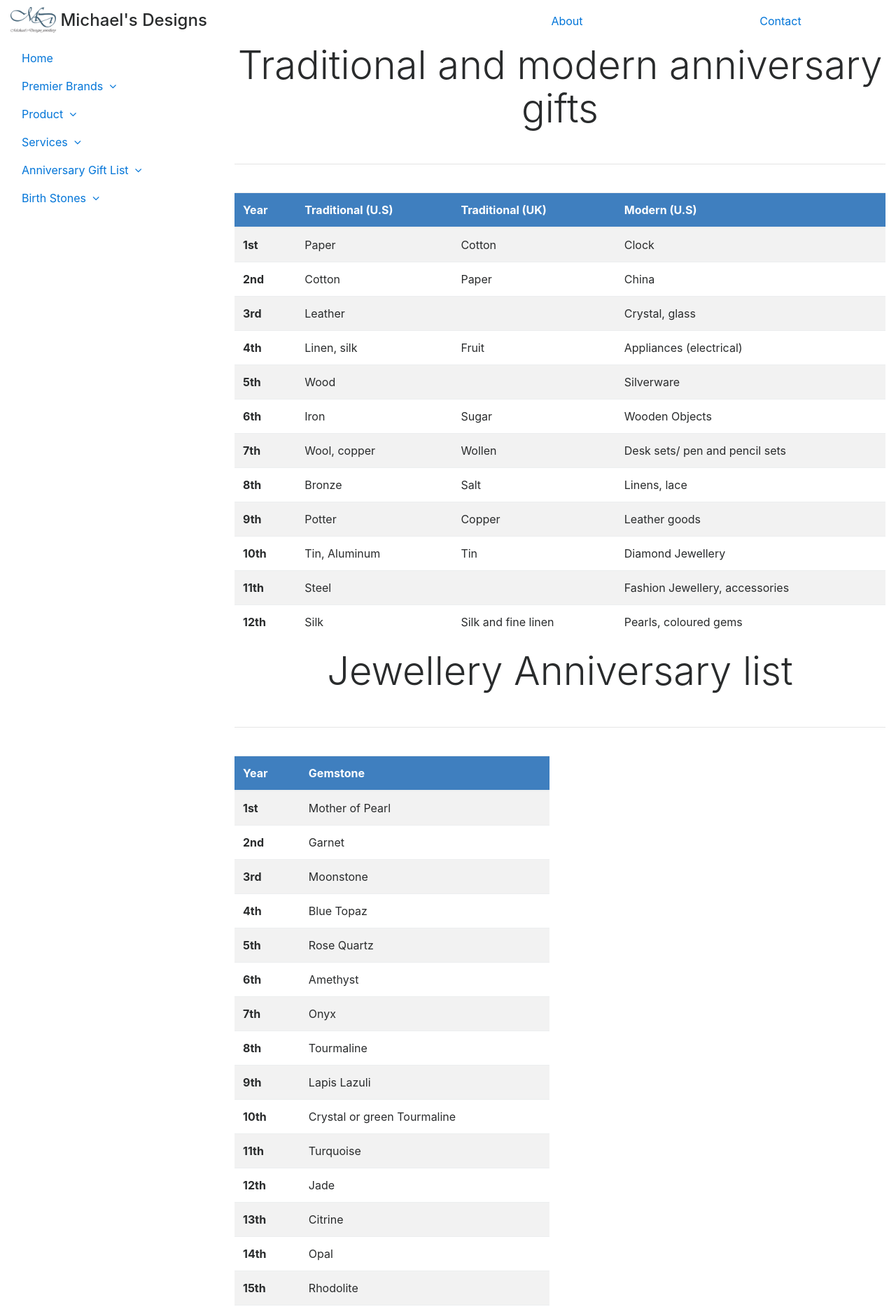
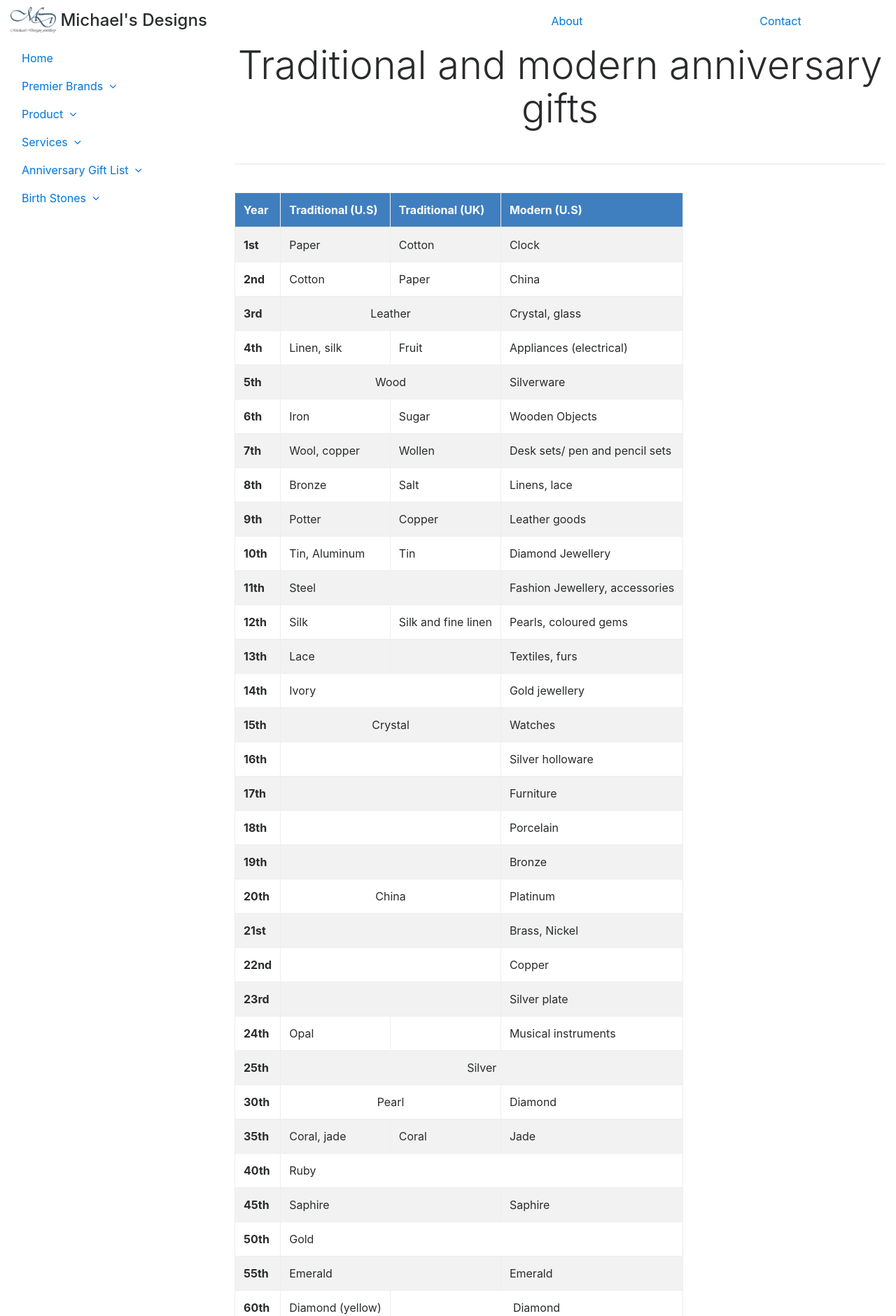
Before and after one commit to Justin859/MichaelsDesigns, a Django app: page /anniversary-gift-list in a window 1280 px wide. Shown: the top 1881 px of the page at 70% size. Run offline with Django 3.2, Linux system fonts and the light colour scheme; data that the repository does not hold is empty; some libraries are stand-ins or nearby versions.

Commit message:
Completed Anniversy page

```diff
--- a/designs/templates/anniversary.html
+++ b/designs/templates/anniversary.html
@@ -16,7 +16,7 @@
     <br>
     <div class="row">
         <div class="col-md-12">
-            <table class="table table-striped">
+            <table class="table table-striped table-bordered table-responsive">
                 <thead class="bg-color">
                     <tr>
                         <th>Year</th>
@@ -40,7 +40,7 @@
                     </tr>
                     <tr>
                         <th scope="row">3rd</th>
-                        <td colspan="2">Leather</td>
+                        <td colspan="2" align="center">Leather</td>
                         <td>Crystal, glass</td>
                     </tr>
                     <tr>
@@ -51,7 +51,7 @@
                     </tr>
                     <tr>
                         <th scope="row">5th</th>
-                        <td colspan="2">Wood</td>
+                        <td colspan="2" align="center">Wood</td>
                         <td>Silverware</td>
                     </tr>
                     <tr>
@@ -94,6 +94,136 @@
                         <td>Silk</td>
                         <td>Silk and fine linen</td>
                         <td>Pearls, coloured gems</td>
+                    </tr>
+                    <tr>
+                        <th scope="row">13th</th>
+                        <td>Lace</td>
+                        <td></td>
+                        <td>Textiles, furs</td>
+                    </tr>
+                    <tr>
+                        <th scope="row">14th</th>
+                        <td colspan="2">Ivory</td>
+                        <td>Gold jewellery</td>
+                    </tr>
+                    <tr>
+                        <th scope="row">15th</th>
+                        <td colspan="2" align="center">Crystal</td>
+                        <td>Watches</td>
+                    </tr>
+                    <tr>
+                        <th scope="row">16th</th>
+                        <td colspan="2"></td>
+                        <td>Silver holloware</td>
+                    </tr>
+                    <tr>
+                        <th scope="row">17th</th>
+                        <td colspan="2"></td>
+                        <td>Furniture</td>
+                    </tr>
+                    <tr>
+                        <th scope="row">18th</th>
+                        <td colspan="2"></td>
+                        <td>Porcelain</td>
+                    </tr>
+                    <tr>
+                        <th scope="row">19th</th>
+                        <td colspan="2"></td>
+                        <td>Bronze</td>
+                    </tr>
+                    <tr>
+                        <th scope="row">20th</th>
+                        <td colspan="2" align="center">China</td>
+                        <td>Platinum</td>
+                    </tr>
+                    <tr>
+                        <th scope="row">21st</th>
+                        <td colspan="2"></td>
+                        <td>Brass, Nickel</td>
+                    </tr>
+                    <tr>
+                        <th scope="row">22nd</th>
+                        <td colspan="2"></td>
+                        <td>Copper</td>
+                    </tr>
+                    <tr>
+                        <th scope="row">23rd</th>
+                        <td colspan="2"></td>
+                        <td>Silver plate</td>
+                    </tr>
+                    <tr>
+                        <th scope="row">24th</th>
+                        <td>Opal</td>
+                        <td></td>
+                        <td>Musical instruments</td>
+                    </tr>
+                    <tr>
+                        <th scope="row">25th</th>
+                        <td colspan="3" align="center">Silver</td>
+                    </tr>
+                    <tr>
+                        <th scope="row">30th</th>
+                        <td colspan="2" align="center" >Pearl</td>
+                        <td>Diamond</td>
+                    </tr>
+                    <tr>
+                        <th scope="row">35th</th>
+                        <td>Coral, jade</td>
+                        <td>Coral</td>
+                        <td>Jade</td>
+                    </tr>
+                    <tr>
+                        <th scope="row">40th</th>
+                        <td colspan="3">Ruby</td>
+                    </tr>
+                    <tr>
+                        <th scope="row">45th</th>
+                        <td colspan="2">Saphire</td>
+                        <td>Saphire</td>
+                    </tr>
+                    <tr>
+                        <th scope="row">50th</th>
+                        <td colspan="3">Gold</td>
+                    </tr>
+                    <tr>
+                        <th scope="row">55th</th>
+                        <td colspan="2">Emerald</td>
+                        <td>Emerald</td>
+                    </tr>
+                    <tr>
+                        <th scope="row">60th</th>
+                        <td>Diamond (yellow)</td>
+                        <td colspan="2" align="center">Diamond</td>
+                    </tr>
+                    <tr>
+                        <th scope="row">65th</th>
+                        <td></td>
+                        <td>Blue sapphire</td>
+                        <td></td>
+                    </tr>
+                    <tr>
+                        <th scope="row">70th</th>
+                        <td></td>
+                        <td>Platinum</td>
+                        <td></td>
+                    </tr>
+                    <tr>
+                        <th scope="row">75th</th>
+                        <td>Diamond, gold</td>
+                        <td></td>
+                        <td>Diamond, gold</td>
+                    </tr>
+                    <tr>
+                        <th scope="row">80th</th>
+                        <td></td>
+                        <td>Oak</td>
+                        <td>Diamond, pearl</td>
+                    </tr>
+                    <tr>
+                        <th scope="row">90th</th>
+                        <td></td>
+                        <td>Granite</td>
+                        <td>Diamond, emerald</td>
                     </tr>
                 </tbody>
             </table>
```
